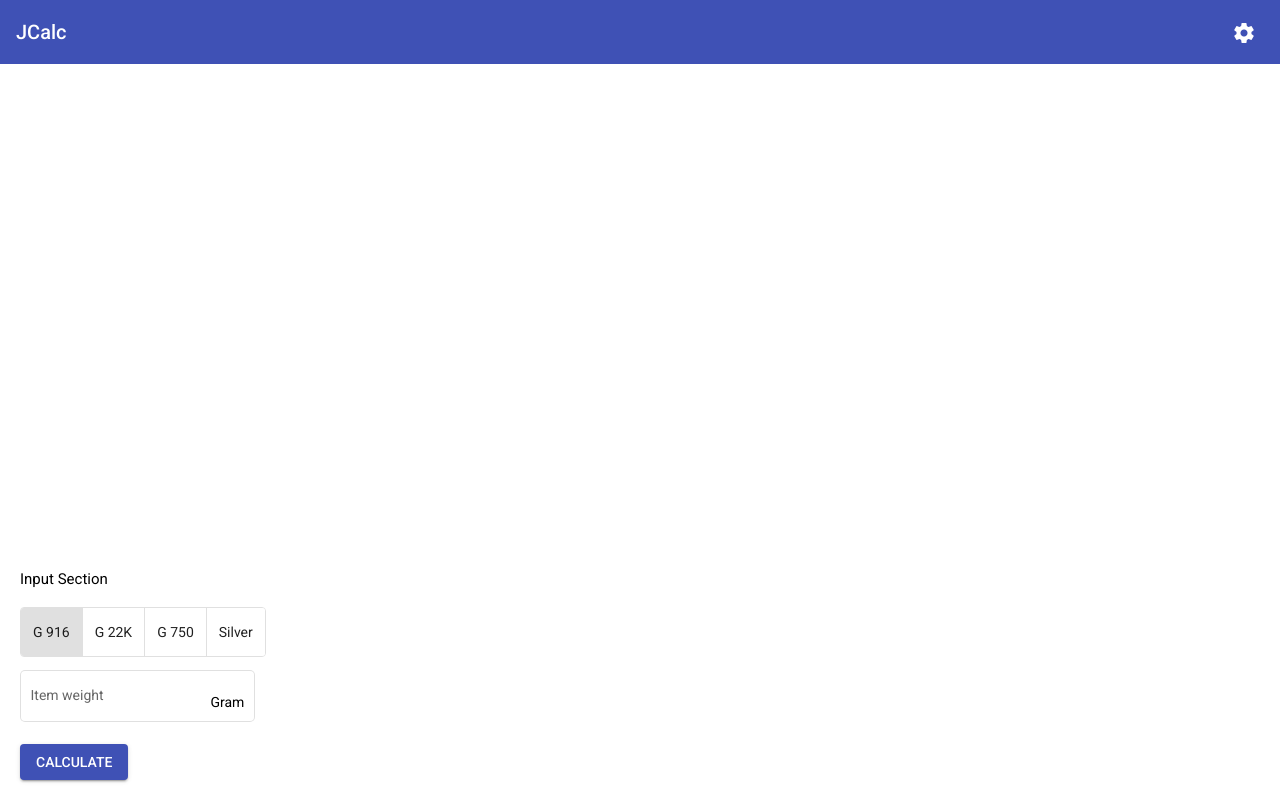
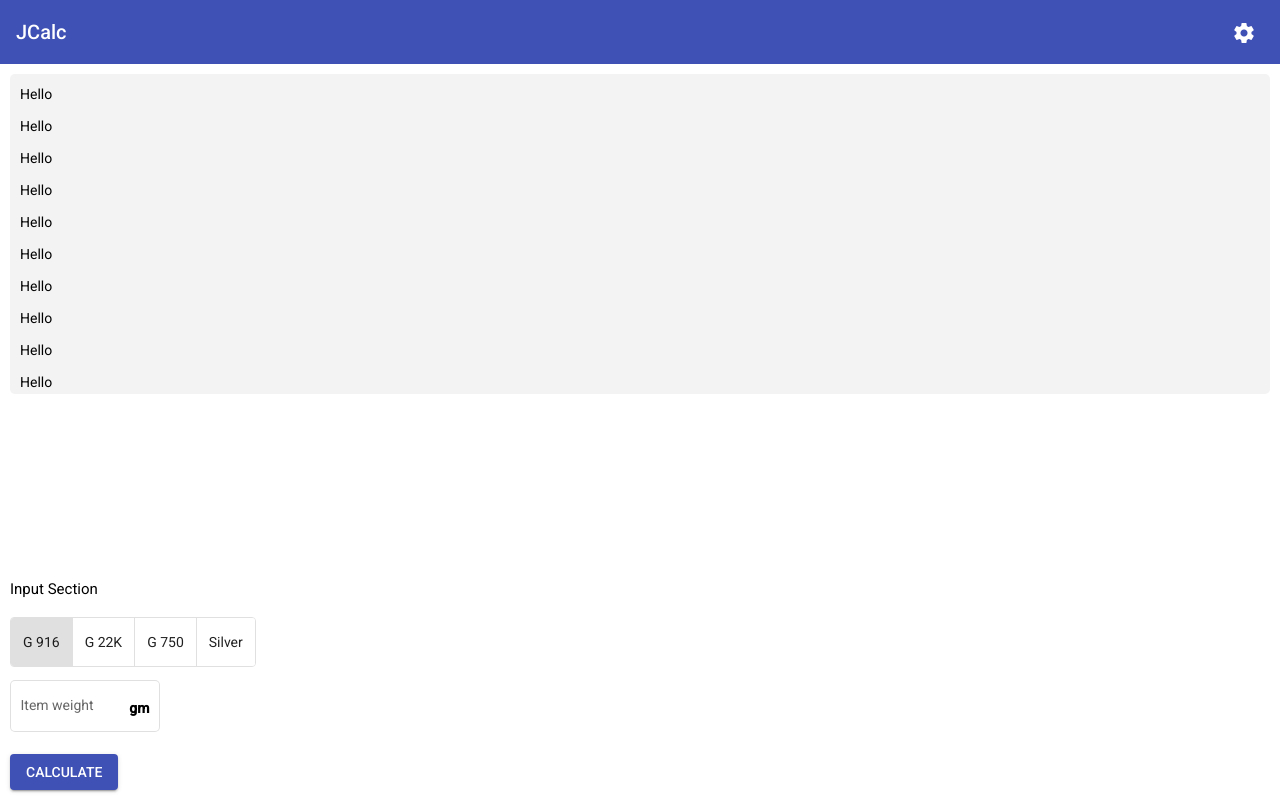
Before and after one commit to debd1995/JCalc, an Angular app: page / in a window 1280 px wide. Built offline with nearby package versions, Linux system fonts and the light colour scheme.

Commit message:
working on calculation screen

```diff
--- a/src/app/app.component.html
+++ b/src/app/app.component.html
@@ -8,6 +8,54 @@
 
 <div class="content-section">
     <div class="breakdown">
+        <p>Hello</p>
+        <p>Hello</p>
+        <p>Hello</p>
+        <p>Hello</p>
+        <p>Hello</p>
+        <p>Hello</p>
+        <p>Hello</p>
+        <p>Hello</p>
+        <p>Hello</p>
+        <p>Hello</p>
+        <p>Hello</p>
+        <p>Hello</p>
+        <p>Hello</p>
+        <p>Hello</p>
+        <p>Hello</p>
+        <p>Hello</p>
+        <p>Hello</p>
+        <p>Hello</p>
+        <p>Hello</p>
+        <p>Hello</p>
+        <p>Hello</p>
+        <p>Hello</p>
+        <p>Hello</p>
+        <p>Hello</p>
+        <p>Hello</p>
+        <p>Hello</p>
+        <p>Hello</p>
+        <p>Hello</p>
+        <p>Hello</p>
+        <p>Hello</p>
+        <p>Hello</p>
+        <p>Hello</p>
+        <p>Hello</p>
+        <p>Hello</p>
+        <p>Hello</p>
+        <p>Hello</p>
+        <p>Hello</p>
+        <p>Hello</p>
+        <p>Hello</p>
+        <p>Hello</p>
+        <p>Hello</p>
+        <p>Hello</p>
+        <p>Hello</p>
+        <p>Hello</p>
+        <p>Hello</p>
+        <p>Hello</p>
+        <p>Hello</p>
+        <p>Hello</p>
 
     </div>
     <div class="input">
@@ -20,10 +68,10 @@
                 <mat-button-toggle value="s">Silver</mat-button-toggle>
             </mat-button-toggle-group>
             <div style="margin-top: 10px;">
-                <mat-form-field appearance="outline">
+                <mat-form-field appearance="outline" class="weight-input">
                     <mat-label>Item weight</mat-label>
-                    <input type="number" matInput placeholder="Item weight in gram" autocomplete="off">
-                    <div class="weight-unit" matSuffix>Gram</div>
+                    <input type="number" matInput placeholder="Enter in gram" autocomplete="off">
+                    <div class="weight-unit" matSuffix>&nbsp; <strong>gm</strong></div>
                 </mat-form-field>
             </div>
 
--- a/src/app/app.component.scss
+++ b/src/app/app.component.scss
@@ -1,11 +1,24 @@
 .example-spacer {
     flex: 1 1 auto;
+}
+
+.content-section {}
+
+.breakdown {
+    margin: 10px 10px 10px 10px;
+    padding: 10px 10px 10px 10px;
+    border-radius: 5px;
+    background-color: #f3f3f3;
+    overflow-y: scroll;
+    height: 300px;
 }
 
 .input {
     position: fixed;
     bottom: 0;
-    padding: 20px;
+    padding: 10px 10px 10px 10px;
+    background-color: #ffffff;
+    width: 100%;
 }
 
 body,
@@ -14,7 +27,14 @@ html,
     height: 100%;
 }
 
-.weight-unit {}
+.weight-unit {
+    position: relative;
+    bottom: 4px;
+}
+
+.weight-input {
+    width: 150px;
+}
 
 
 /* Chrome, Safari, Edge, Opera */
```
